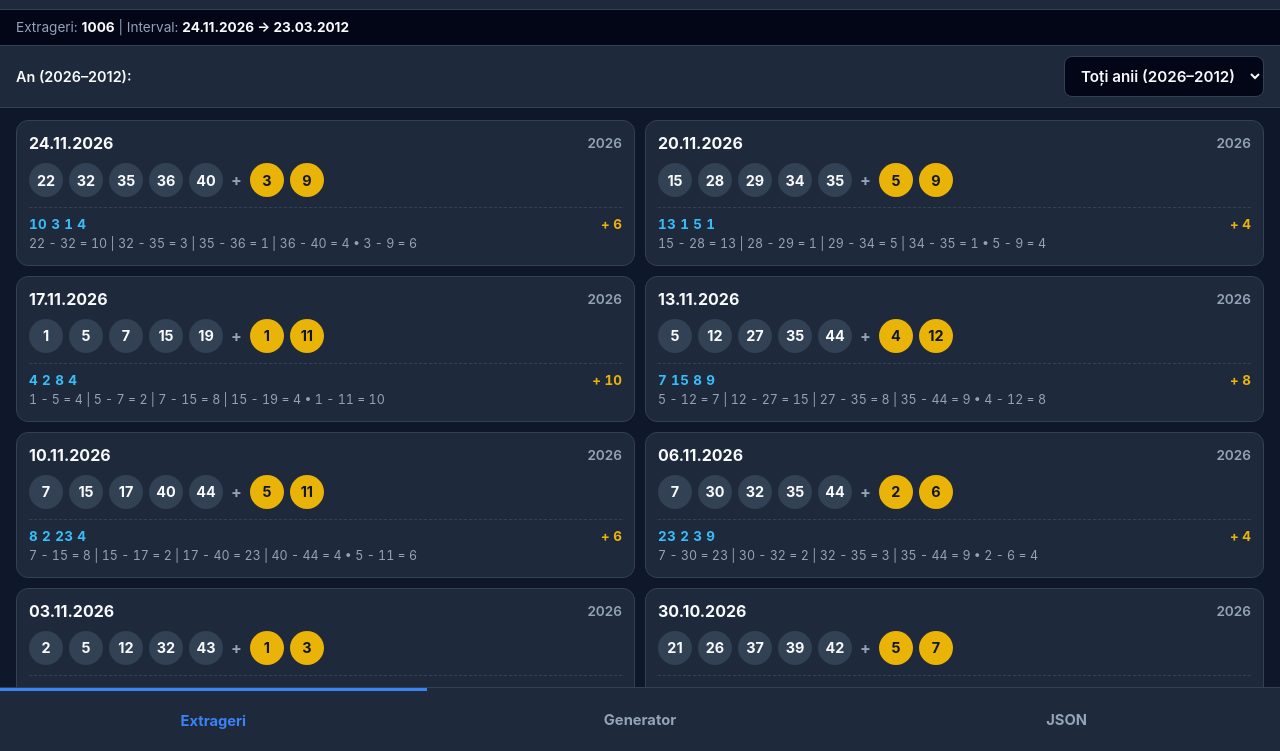
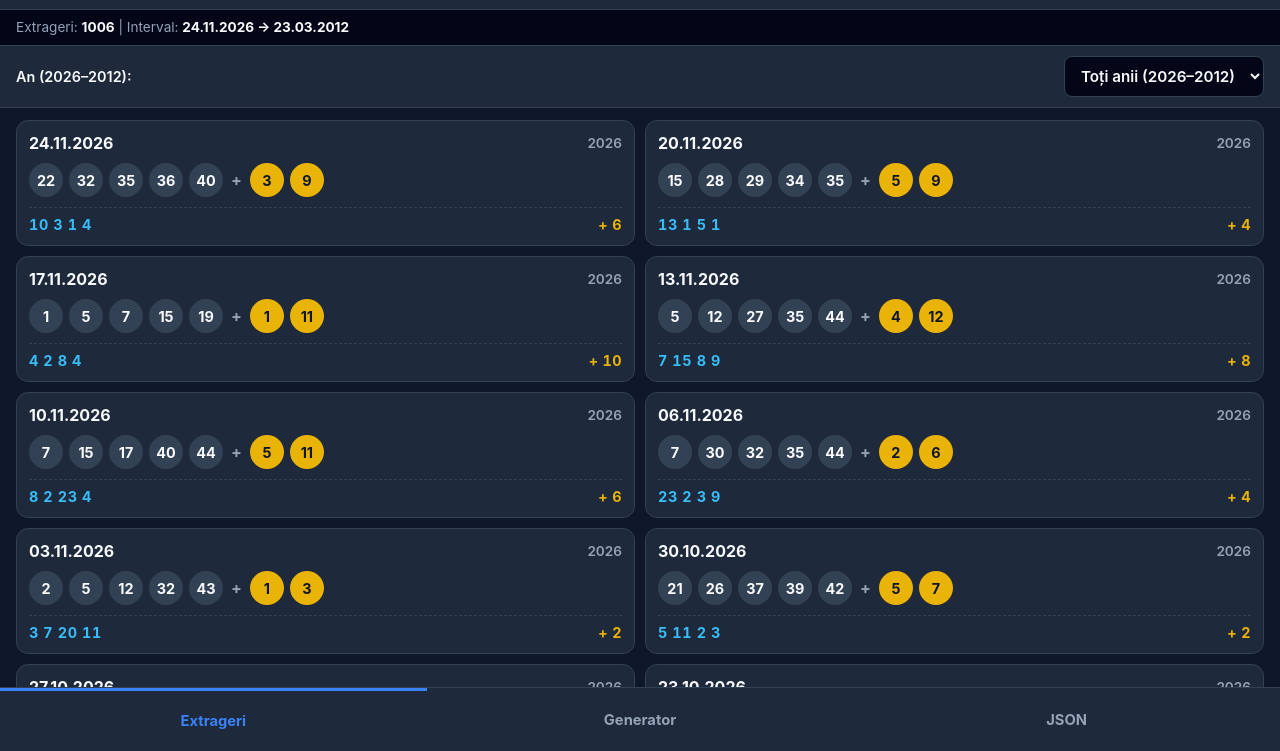
Before and after one commit to vasilacheionut/eurojackpot-extractor, a plain HTML site: page index.html in a window 1280 px wide. Shown: the part 49-800 px from the top of the page. Drawn offline with Linux system fonts and the light colour scheme.

Commit message:
Update diffs layout and simplify diff computation
Refactor diffs rendering and styling for improved layout.

```diff
--- a/index.html
+++ b/index.html
@@ -262,36 +262,23 @@
       padding-top: 8px;
       border-top: 1px dashed var(--border);
       display: flex;
-      flex-direction: column;
-      gap: 4px;
-      font-size: 0.84rem;
-      color: var(--muted);
-      font-variant-numeric: tabular-nums;
-    }
-
-    .diffs-row {
-      display: flex;
       align-items: center;
       justify-content: space-between;
-      gap: 8px;
-      flex-wrap: wrap;
+      gap: 12px;
+      font-size: 0.9rem;
+      font-variant-numeric: tabular-nums;
     }
 
     .diffs-main {
       color: var(--accent);
       font-weight: 700;
-      letter-spacing: 0.4px;
+      letter-spacing: 0.6px;
     }
 
     .diffs-euro {
       color: var(--euro-bg);
       font-weight: 700;
-    }
-
-    .diffs-detail {
-      font-size: 0.78rem;
-      color: var(--muted);
-      line-height: 1.35;
+      letter-spacing: 0.4px;
     }
 
     /* Tab 2: Generator */
@@ -674,18 +661,14 @@
         }
       }
 
-      /* --- EXTRAGERI & CALCULE DIFERENȚE --- */
+      /* --- EXTRAGERI & DIFERENȚE --- */
       function computeDiffs(nums) {
         const valid = Array.isArray(nums)
           ? nums.map(Number).filter(function (n) { return Number.isFinite(n); })
           : [];
         const diffs = [];
         for (let i = 0; i < valid.length - 1; i++) {
-          diffs.push({
-            a: valid[i],
-            b: valid[i + 1],
-            diff: Math.abs(valid[i + 1] - valid[i])
-          });
+          diffs.push(Math.abs(valid[i + 1] - valid[i]));
         }
         return diffs;
       }
@@ -694,23 +677,13 @@
         const mainDiffs = computeDiffs(mainNumbers);
         const euroDiffs = computeDiffs(euroNumbers);
 
-        const mainCompact = mainDiffs.map(function (d) { return d.diff; }).join("   ");
-        const euroCompact = euroDiffs.map(function (d) { return d.diff; }).join(" ");
-
-        const mainExpr = mainDiffs
-          .map(function (d) { return d.a + " - " + d.b + " = " + d.diff; })
-          .join(" | ");
-        const euroExpr = euroDiffs
-          .map(function (d) { return d.a + " - " + d.b + " = " + d.diff; })
-          .join(" | ");
+        const mainCompact = mainDiffs.length ? mainDiffs.join("   ") : "-";
+        const euroCompact = euroDiffs.length ? euroDiffs.join(" ") : "-";
 
         return `
           <div class="diffs-box">
-            <div class="diffs-row">
-              <span class="diffs-main">${mainCompact || "-"}</span>
-              <span class="diffs-euro">+ ${euroCompact || "-"}</span>
-            </div>
-            <div class="diffs-detail">${mainExpr}${euroExpr ? " • " + euroExpr : ""}</div>
+            <span class="diffs-main">${mainCompact}</span>
+            <span class="diffs-euro">+ ${euroCompact}</span>
           </div>
         `;
       }
```
